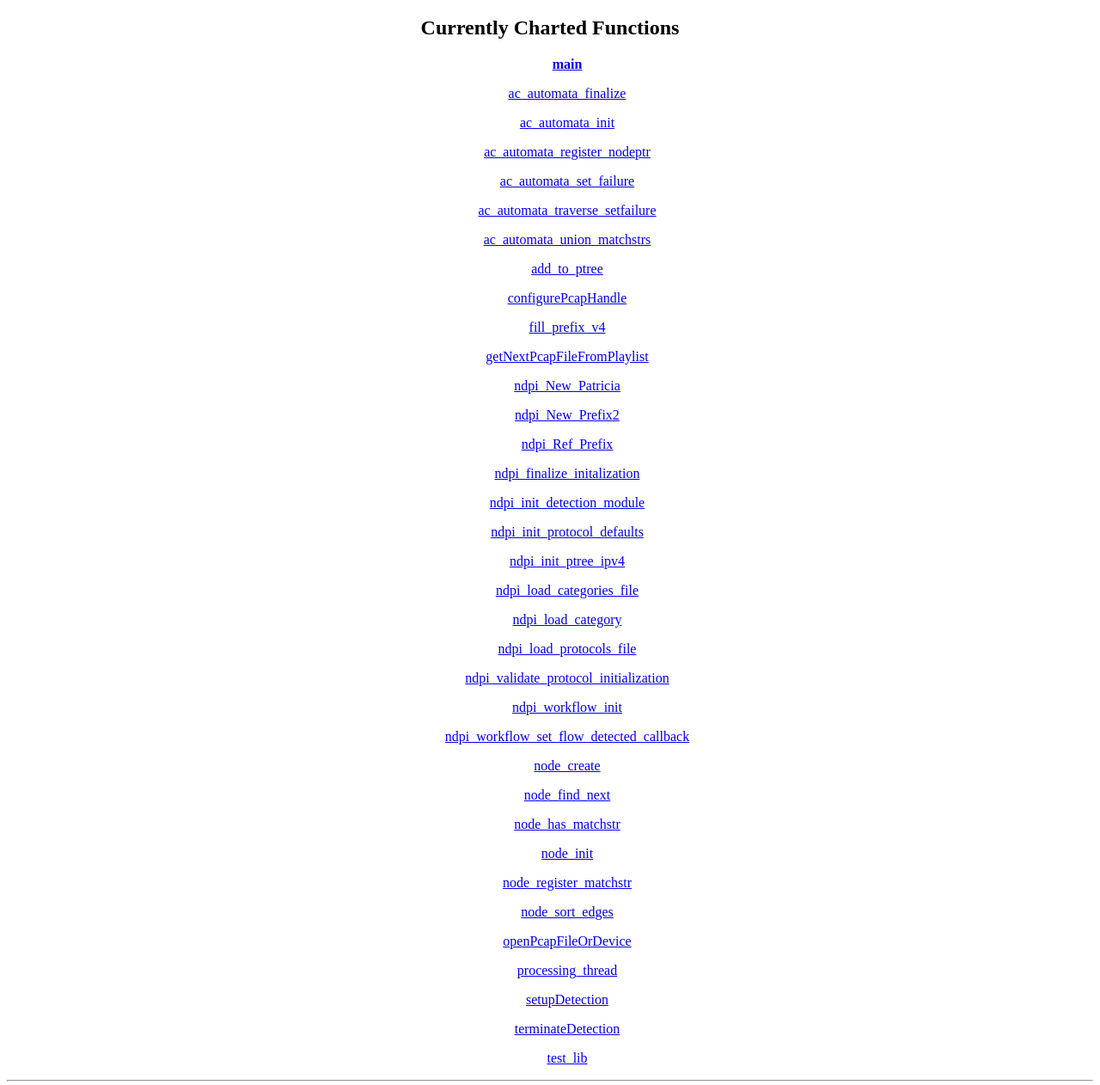
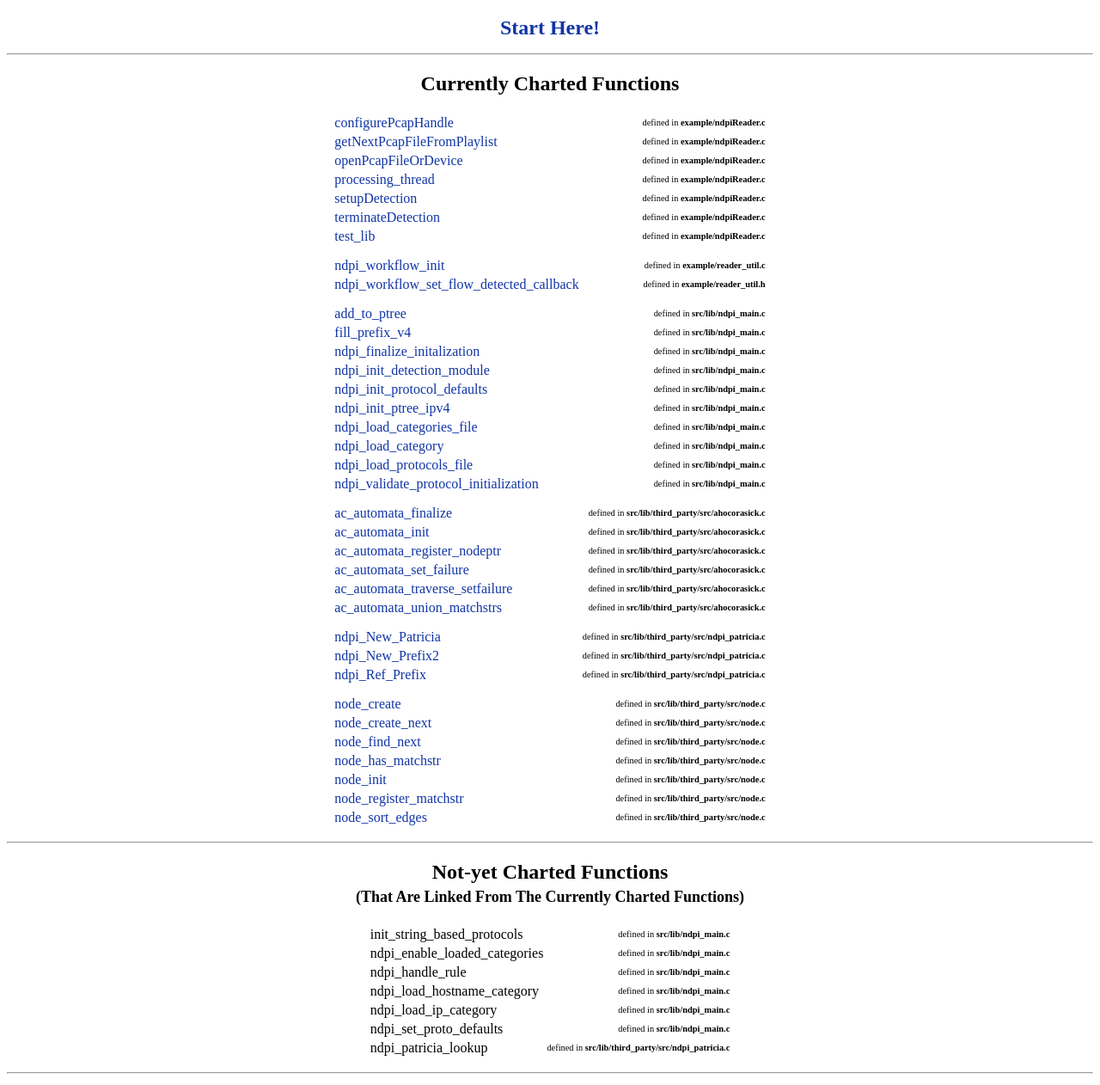
Before and after one commit to noureddin/noureddin.github.io, a plain HTML site: page ndpi-flowcharts/index.html in a window 1280 px wide. Shown: the part 61-1323 px from the top of the page at 86% size. Drawn offline with Linux system fonts and the light colour scheme.

Commit message:
improve ndpi-flowcharts/index.html

```diff
--- a/ndpi-flowcharts/index.html
+++ b/ndpi-flowcharts/index.html
@@ -10,57 +10,71 @@
       table { /* center */ margin: 0 auto; border: none; }
       td:first-child { text-align: left; }
       td.def { text-align: right; font-size: 65%; }
+      a { text-decoration: none; color: #1034A6; } /* Egyptian Blue, b/c I'm Egyptian :P */
+      #main {
+        text-align: center;
+        font-weight: bold;
+        font-size: 150%;
+      }
+      hr { margin-top: 1rem; }
     </style>
   </head>
   <body>
     <h1>nDPI Flowcharts (Unofficial)</h1>
+    <div id="main"><a href="main.html">Start Here!</a></div>
+    <hr>
     <h2>Currently Charted Functions</h2>
-    <ul>
-      <li><p style="font-weight: bold"><a href="main.html">main</a></p></li>
-      <li><p><a href="ac_automata_finalize.html">ac_automata_finalize</a></p></li>
-      <li><p><a href="ac_automata_init.html">ac_automata_init</a></p></li>
-      <li><p><a href="ac_automata_register_nodeptr.html">ac_automata_register_nodeptr</a></p></li>
-      <li><p><a href="ac_automata_set_failure.html">ac_automata_set_failure</a></p></li>
-      <li><p><a href="ac_automata_traverse_setfailure.html">ac_automata_traverse_setfailure</a></p></li>
-      <li><p><a href="ac_automata_union_matchstrs.html">ac_automata_union_matchstrs</a></p></li>
-      <li><p><a href="add_to_ptree.html">add_to_ptree</a></p></li>
-      <li><p><a href="configurePcapHandle.html">configurePcapHandle</a></p></li>
-      <li><p><a href="fill_prefix_v4.html">fill_prefix_v4</a></p></li>
-      <li><p><a href="getNextPcapFileFromPlaylist.html">getNextPcapFileFromPlaylist</a></p></li>
-      <li><p><a href="ndpi_New_Patricia.html">ndpi_New_Patricia</a></p></li>
-      <li><p><a href="ndpi_New_Prefix2.html">ndpi_New_Prefix2</a></p></li>
-      <li><p><a href="ndpi_Ref_Prefix.html">ndpi_Ref_Prefix</a></p></li>
-      <li><p><a href="ndpi_finalize_initalization.html">ndpi_finalize_initalization</a></p></li>
-      <li><p><a href="ndpi_init_detection_module.html">ndpi_init_detection_module</a></p></li>
-      <li><p><a href="ndpi_init_protocol_defaults.html">ndpi_init_protocol_defaults</a></p></li>
-      <li><p><a href="ndpi_init_ptree_ipv4.html">ndpi_init_ptree_ipv4</a></p></li>
-      <li><p><a href="ndpi_load_categories_file.html">ndpi_load_categories_file</a></p></li>
-      <li><p><a href="ndpi_load_category.html">ndpi_load_category</a></p></li>
-      <li><p><a href="ndpi_load_protocols_file.html">ndpi_load_protocols_file</a></p></li>
-      <li><p><a href="ndpi_validate_protocol_initialization.html">ndpi_validate_protocol_initialization</a></p></li>
-      <li><p><a href="ndpi_workflow_init.html">ndpi_workflow_init</a></p></li>
-      <li><p><a href="ndpi_workflow_set_flow_detected_callback.html">ndpi_workflow_set_flow_detected_callback</a></p></li>
-      <li><p><a href="node_create.html">node_create</a></p></li>
-      <li><p><a href="node_find_next.html">node_find_next</a></p></li>
-      <li><p><a href="node_has_matchstr.html">node_has_matchstr</a></p></li>
-      <li><p><a href="node_init.html">node_init</a></p></li>
-      <li><p><a href="node_register_matchstr.html">node_register_matchstr</a></p></li>
-      <li><p><a href="node_sort_edges.html">node_sort_edges</a></p></li>
-      <li><p><a href="openPcapFileOrDevice.html">openPcapFileOrDevice</a></p></li>
-      <li><p><a href="processing_thread.html">processing_thread</a></p></li>
-      <li><p><a href="setupDetection.html">setupDetection</a></p></li>
-      <li><p><a href="terminateDetection.html">terminateDetection</a></p></li>
-      <li><p><a href="test_lib.html">test_lib</a></p></li>
-    </ul><hr>
+    <table>
+      <tr><td><a href="configurePcapHandle.html">configurePcapHandle</a></td><td class="def">defined in <b>example/ndpiReader.c</b></td></tr>
+      <tr><td><a href="getNextPcapFileFromPlaylist.html">getNextPcapFileFromPlaylist</a></td><td class="def">defined in <b>example/ndpiReader.c</b></td></tr>
+      <tr><td><a href="openPcapFileOrDevice.html">openPcapFileOrDevice</a></td><td class="def">defined in <b>example/ndpiReader.c</b></td></tr>
+      <tr><td><a href="processing_thread.html">processing_thread</a></td><td class="def">defined in <b>example/ndpiReader.c</b></td></tr>
+      <tr><td><a href="setupDetection.html">setupDetection</a></td><td class="def">defined in <b>example/ndpiReader.c</b></td></tr>
+      <tr><td><a href="terminateDetection.html">terminateDetection</a></td><td class="def">defined in <b>example/ndpiReader.c</b></td></tr>
+      <tr><td><a href="test_lib.html">test_lib</a></td><td class="def">defined in <b>example/ndpiReader.c</b></td></tr>
+      <tr><td style="padding:5px"></td><td></td></tr>
+      <tr><td><a href="ndpi_workflow_init.html">ndpi_workflow_init</a></td><td class="def">defined in <b>example/reader_util.c</b></td></tr>
+      <tr><td><a href="ndpi_workflow_set_flow_detected_callback.html">ndpi_workflow_set_flow_detected_callback</a></td><td class="def">defined in <b>example/reader_util.h</b></td></tr>
+      <tr><td style="padding:5px"></td><td></td></tr>
+      <tr><td><a href="add_to_ptree.html">add_to_ptree</a></td><td class="def">defined in <b>src/lib/ndpi_main.c</b></td></tr>
+      <tr><td><a href="fill_prefix_v4.html">fill_prefix_v4</a></td><td class="def">defined in <b>src/lib/ndpi_main.c</b></td></tr>
+      <tr><td><a href="ndpi_finalize_initalization.html">ndpi_finalize_initalization</a></td><td class="def">defined in <b>src/lib/ndpi_main.c</b></td></tr>
+      <tr><td><a href="ndpi_init_detection_module.html">ndpi_init_detection_module</a></td><td class="def">defined in <b>src/lib/ndpi_main.c</b></td></tr>
+      <tr><td><a href="ndpi_init_protocol_defaults.html">ndpi_init_protocol_defaults</a></td><td class="def">defined in <b>src/lib/ndpi_main.c</b></td></tr>
+      <tr><td><a href="ndpi_init_ptree_ipv4.html">ndpi_init_ptree_ipv4</a></td><td class="def">defined in <b>src/lib/ndpi_main.c</b></td></tr>
+      <tr><td><a href="ndpi_load_categories_file.html">ndpi_load_categories_file</a></td><td class="def">defined in <b>src/lib/ndpi_main.c</b></td></tr>
+      <tr><td><a href="ndpi_load_category.html">ndpi_load_category</a></td><td class="def">defined in <b>src/lib/ndpi_main.c</b></td></tr>
+      <tr><td><a href="ndpi_load_protocols_file.html">ndpi_load_protocols_file</a></td><td class="def">defined in <b>src/lib/ndpi_main.c</b></td></tr>
+      <tr><td><a href="ndpi_validate_protocol_initialization.html">ndpi_validate_protocol_initialization</a></td><td class="def">defined in <b>src/lib/ndpi_main.c</b></td></tr>
+      <tr><td style="padding:5px"></td><td></td></tr>
+      <tr><td><a href="ac_automata_finalize.html">ac_automata_finalize</a></td><td class="def">defined in <b>src/lib/third_party/src/ahocorasick.c</b></td></tr>
+      <tr><td><a href="ac_automata_init.html">ac_automata_init</a></td><td class="def">defined in <b>src/lib/third_party/src/ahocorasick.c</b></td></tr>
+      <tr><td><a href="ac_automata_register_nodeptr.html">ac_automata_register_nodeptr</a></td><td class="def">defined in <b>src/lib/third_party/src/ahocorasick.c</b></td></tr>
+      <tr><td><a href="ac_automata_set_failure.html">ac_automata_set_failure</a></td><td class="def">defined in <b>src/lib/third_party/src/ahocorasick.c</b></td></tr>
+      <tr><td><a href="ac_automata_traverse_setfailure.html">ac_automata_traverse_setfailure</a></td><td class="def">defined in <b>src/lib/third_party/src/ahocorasick.c</b></td></tr>
+      <tr><td><a href="ac_automata_union_matchstrs.html">ac_automata_union_matchstrs</a></td><td class="def">defined in <b>src/lib/third_party/src/ahocorasick.c</b></td></tr>
+      <tr><td style="padding:5px"></td><td></td></tr>
+      <tr><td><a href="ndpi_New_Patricia.html">ndpi_New_Patricia</a></td><td class="def">defined in <b>src/lib/third_party/src/ndpi_patricia.c</b></td></tr>
+      <tr><td><a href="ndpi_New_Prefix2.html">ndpi_New_Prefix2</a></td><td class="def">defined in <b>src/lib/third_party/src/ndpi_patricia.c</b></td></tr>
+      <tr><td><a href="ndpi_Ref_Prefix.html">ndpi_Ref_Prefix</a></td><td class="def">defined in <b>src/lib/third_party/src/ndpi_patricia.c</b></td></tr>
+      <tr><td style="padding:5px"></td><td></td></tr>
+      <tr><td><a href="node_create.html">node_create</a></td><td class="def">defined in <b>src/lib/third_party/src/node.c</b></td></tr>
+      <tr><td><a href="node_create_next.html">node_create_next</a></td><td class="def">defined in <b>src/lib/third_party/src/node.c</b></td></tr>
+      <tr><td><a href="node_find_next.html">node_find_next</a></td><td class="def">defined in <b>src/lib/third_party/src/node.c</b></td></tr>
+      <tr><td><a href="node_has_matchstr.html">node_has_matchstr</a></td><td class="def">defined in <b>src/lib/third_party/src/node.c</b></td></tr>
+      <tr><td><a href="node_init.html">node_init</a></td><td class="def">defined in <b>src/lib/third_party/src/node.c</b></td></tr>
+      <tr><td><a href="node_register_matchstr.html">node_register_matchstr</a></td><td class="def">defined in <b>src/lib/third_party/src/node.c</b></td></tr>
+      <tr><td><a href="node_sort_edges.html">node_sort_edges</a></td><td class="def">defined in <b>src/lib/third_party/src/node.c</b></td></tr>
+    </table><hr>
     <h2>Not-yet Charted Functions<br><span class="subheader">(That Are Linked From The Currently Charted Functions)</span></h2>
     <table>
-        <tr><td>init_string_based_protocols</td><td class="def">defined in <b>../src/lib/ndpi_main.c</b></td></tr>
-        <tr><td>ndpi_enable_loaded_categories</td><td class="def">defined in <b>../src/lib/ndpi_main.c</b></td></tr>
-        <tr><td>ndpi_handle_rule</td><td class="def">defined in <b>../src/lib/ndpi_main.c</b></td></tr>
-        <tr><td>ndpi_load_hostname_category</td><td class="def">defined in <b>../src/lib/ndpi_main.c</b></td></tr>
-        <tr><td>ndpi_load_ip_category</td><td class="def">defined in <b>../src/lib/ndpi_main.c</b></td></tr>
-        <tr><td>ndpi_patricia_lookup</td><td class="def">defined in <b>../src/lib/third_party/src/ndpi_patricia.c</b></td></tr>
-        <tr><td>ndpi_set_proto_defaults</td><td class="def">defined in <b>../src/lib/ndpi_main.c</b></td></tr>
+      <tr><td>init_string_based_protocols</td><td class="def">defined in <b>src/lib/ndpi_main.c</b></td></tr>
+      <tr><td>ndpi_enable_loaded_categories</td><td class="def">defined in <b>src/lib/ndpi_main.c</b></td></tr>
+      <tr><td>ndpi_handle_rule</td><td class="def">defined in <b>src/lib/ndpi_main.c</b></td></tr>
+      <tr><td>ndpi_load_hostname_category</td><td class="def">defined in <b>src/lib/ndpi_main.c</b></td></tr>
+      <tr><td>ndpi_load_ip_category</td><td class="def">defined in <b>src/lib/ndpi_main.c</b></td></tr>
+      <tr><td>ndpi_set_proto_defaults</td><td class="def">defined in <b>src/lib/ndpi_main.c</b></td></tr>
+      <tr><td>ndpi_patricia_lookup</td><td class="def">defined in <b>src/lib/third_party/src/ndpi_patricia.c</b></td></tr>
     </table><hr>
     <p>Online Repo: <a href="https://github.com/noureddin/ndpi-flowcharts">github.com/noureddin/ndpi-flowcharts</a></p>
     <p>Online Demo: <a href="https://noureddin.github.io/ndpi-flowcharts">noureddin.github.io/ndpi-flowcharts</a></p>
```
Lines whose indentation alone changed are shown as unchanged.
